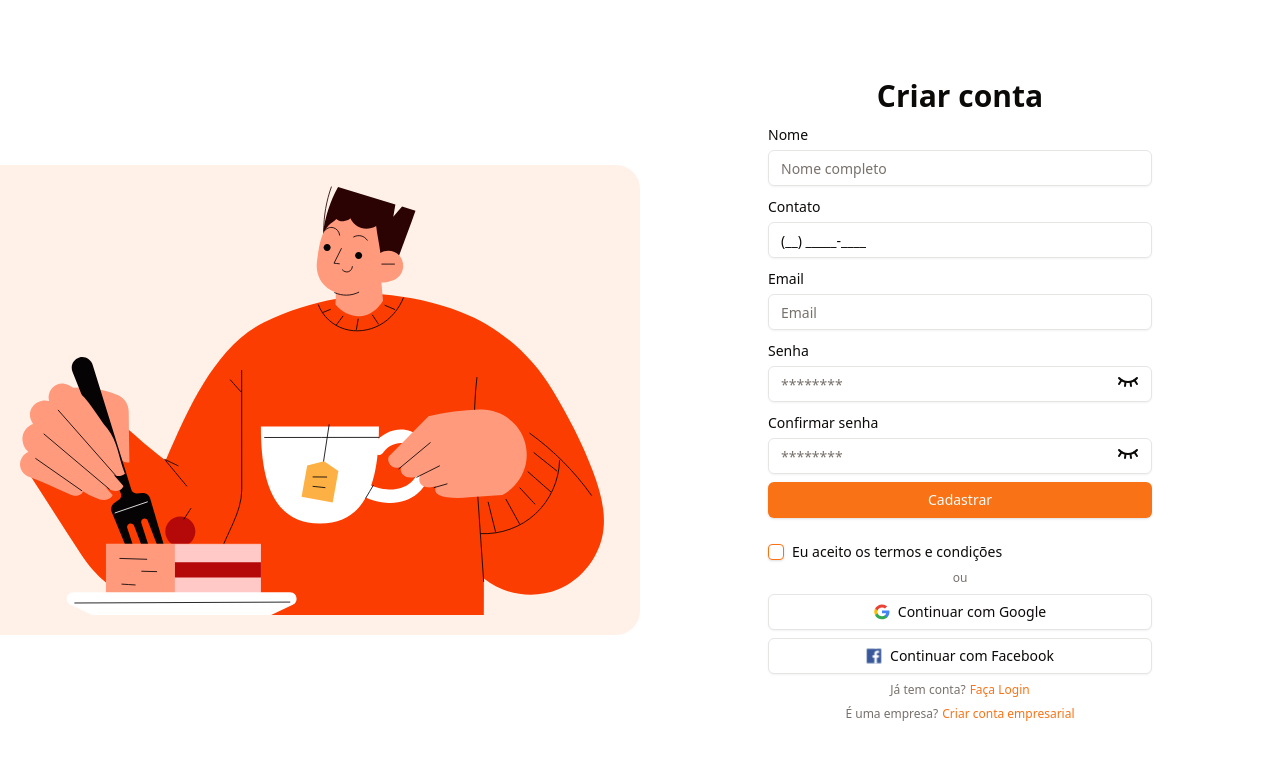
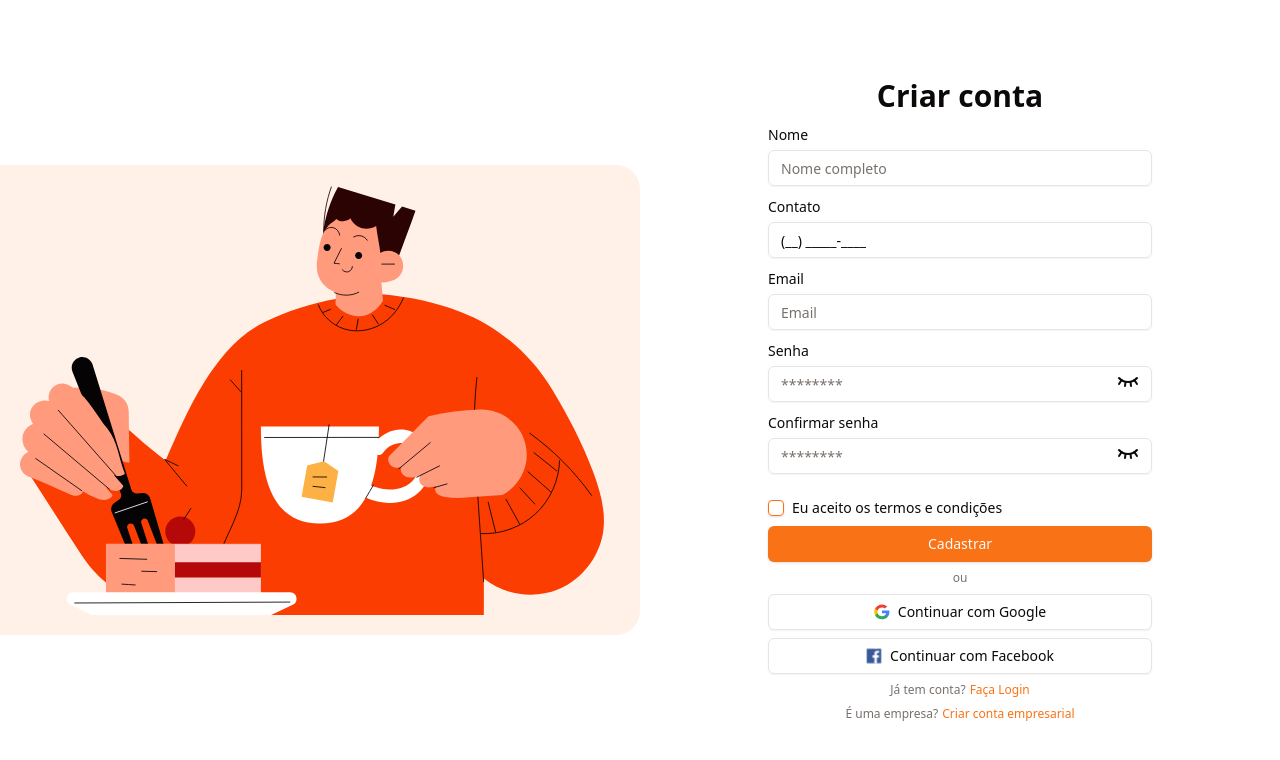
Before and after one commit to IReFoodI/Front-end, a React (Vite) app: page /criar-conta in a window 1280 px wide. Shown: the top 760 px of the page. Built offline with nearby package versions, Linux system fonts and the light colour scheme.

Commit message:
🔄 refactor: reorder checkbox placement in SignUp component
- Moved the checkbox before the button in the SignUp component for better UX.
- Adjusted layout to ensure proper alignment and spacing.

```diff
--- a/src/domains/user/components/authentication/SignUp.jsx
+++ b/src/domains/user/components/authentication/SignUp.jsx
@@ -158,7 +158,6 @@ export function SignUp() {
               </FormItem>
             )}
           />
-          <Button type="submit">Cadastrar</Button>
           <div className="mt-4 flex items-center">
             <Checkbox
               id="terms"
@@ -169,6 +168,7 @@ export function SignUp() {
               Eu aceito os termos e condições
             </Label>
           </div>
+          <Button type="submit">Cadastrar</Button>
         </form>
       </Form>
       <SocialAuthButtons />
```
